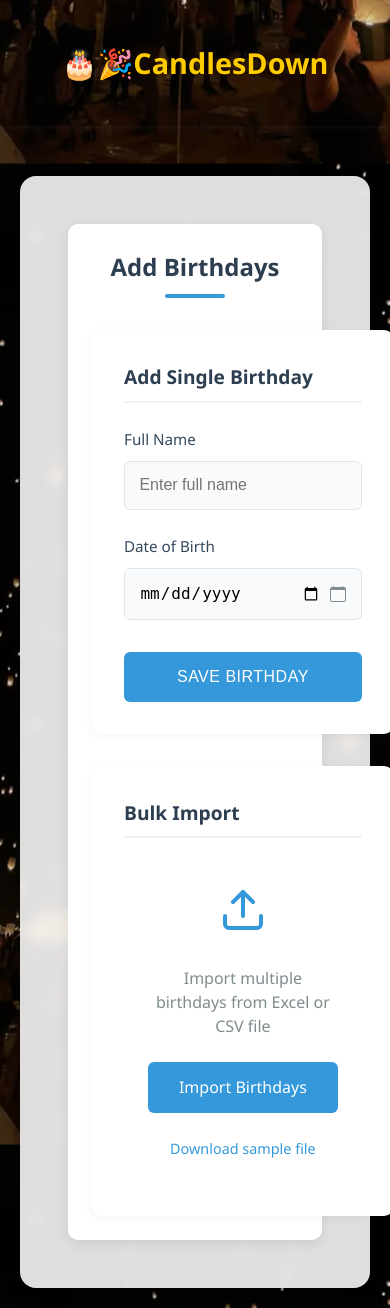
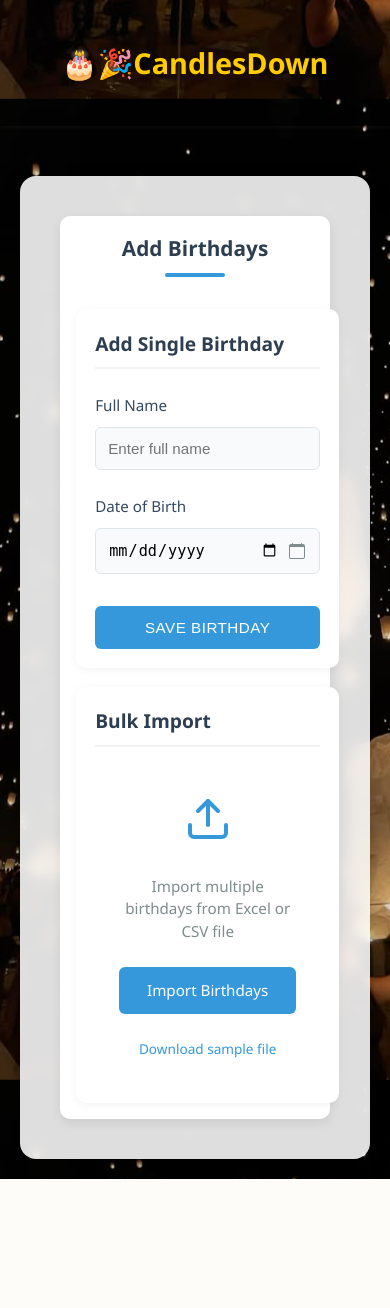
Before and after one commit to kelenna1/Civil, a Django app: template countdown/birthday/templates/birthday/add_birthday.html in a window 390 px wide. After the commit the page ends 1179 px from the top, so only its background shows below. Run offline with Django 5.2, Linux system fonts and the light colour scheme; the template is opened without the code that fills it, so the values that code supplies are empty.

Commit message:
improved mobile responsiveness

```diff
--- a/countdown/birthday/static/birthday/css/add_birthday.css
+++ b/countdown/birthday/static/birthday/css/add_birthday.css
@@ -197,3 +197,47 @@
         font-size: 1.2rem;
     }
 }
+
+/* Mobile responsiveness improvements */
+@media (max-width: 480px) {
+    .add-birthday-container {
+        padding: 1rem;
+        margin: 0.5rem;
+    }
+
+    .add-birthday-title {
+        font-size: 1.3rem;
+    }
+
+    .birthday-form-input {
+        padding: 0.75rem;
+        font-size: 0.95rem;
+    }
+
+    .submit-btn {
+        font-size: 0.95rem;
+        padding: 0.8rem;
+    }
+
+    .add-methods {
+        gap: 1.2rem;
+    }
+
+    .manual-entry,
+    .import-option {
+        padding: 1.2rem;
+    }
+
+    .import-text {
+        font-size: 0.95rem;
+    }
+
+    .import-btn {
+        font-size: 0.95rem;
+        padding: 0.7rem 1rem;
+    }
+
+    .sample-link {
+        font-size: 0.85rem;
+    }
+}
```
Also changed, not shown: countdown/birthday/static/birthday/css/dashboard.css (+58 -0 lines).
